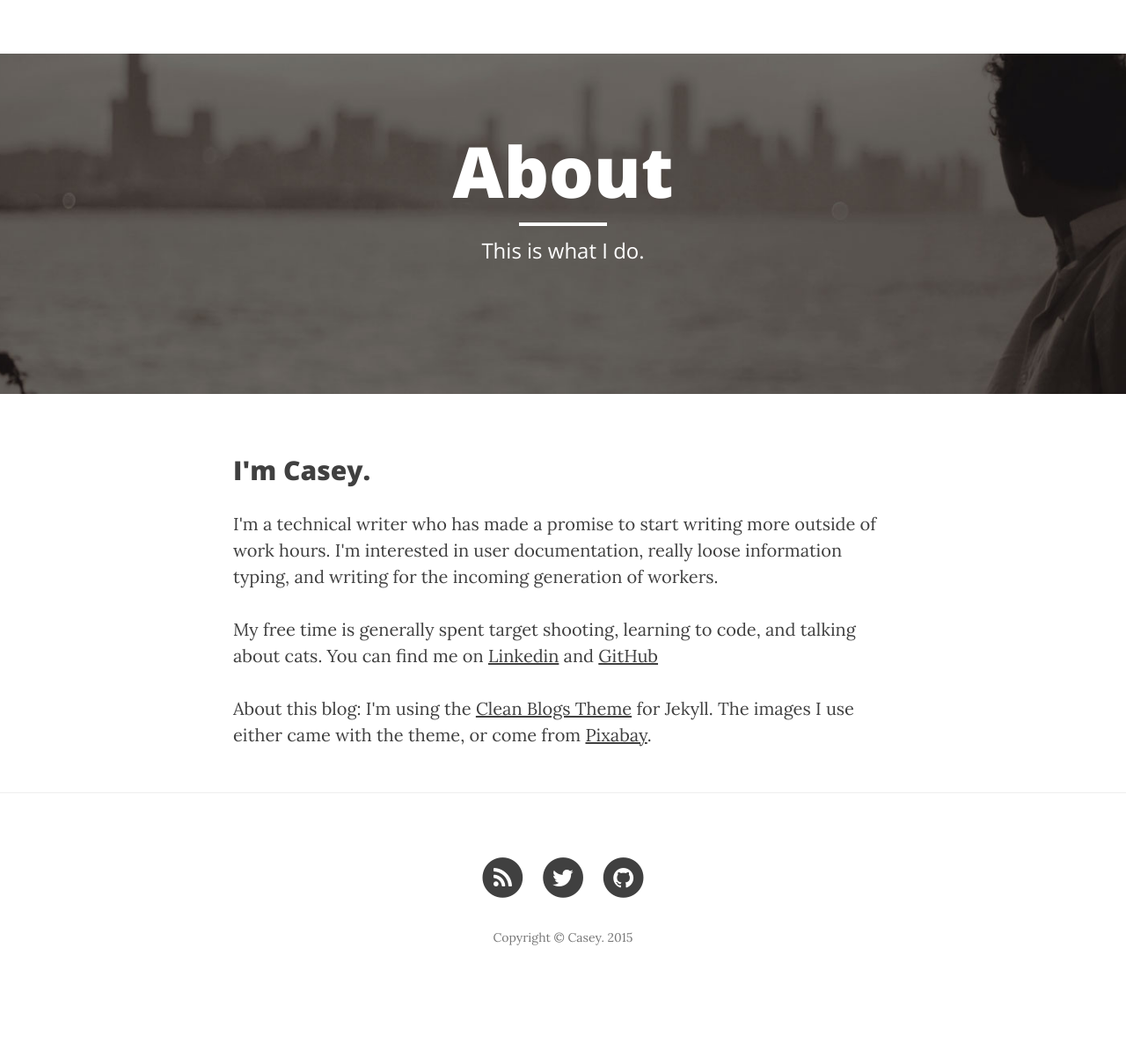
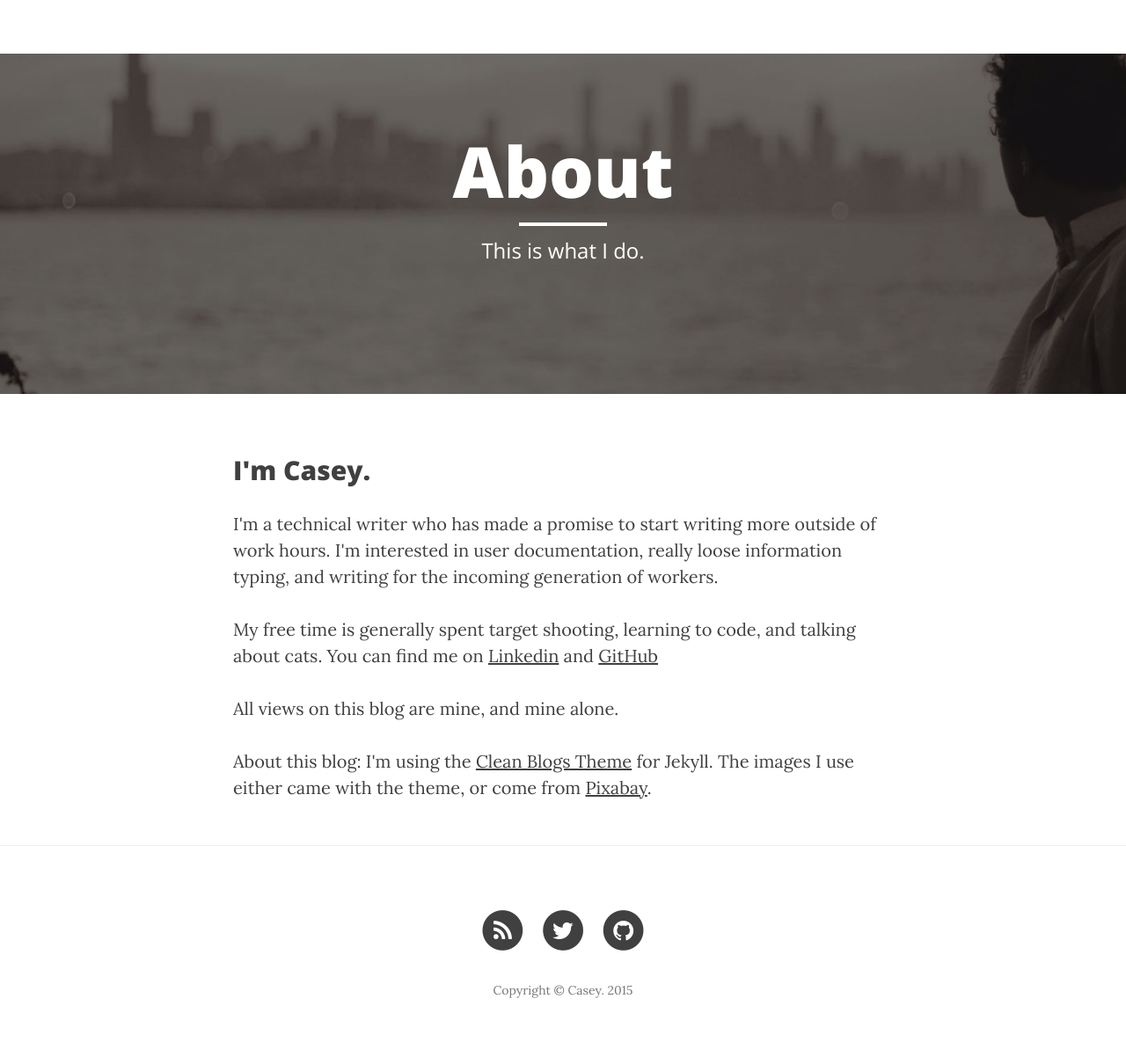
Before and after one commit to humeansacrifice/caseyrfowler, a Jekyll site: the page built from about.html, in a window 1280 px wide. Shown: the whole page at 88% size. Built offline with Jekyll 4.4.1, drawn with Linux system fonts in a browser that asks for light colours; nearby versions of some CDN libraries; before the commit the page ends 1142 px from its top, so only the background shows below that.

Commit message:
added *views are my own* caveat to about

```diff
--- a/about.html
+++ b/about.html
@@ -8,5 +8,5 @@ header-img: "img/about-bg.jpg"
 <p>I'm a technical writer who has made a promise to start writing more outside of work hours. I'm interested in user documentation, really loose information typing, and writing for the incoming generation of workers.</p>
 
 <p>My free time is generally spent target shooting, learning to code, and talking about cats. You can find me on <a href="https://www.linkedin.com/in/caseyrfowler">Linkedin</a> and <a href="https://github.com/humeansacrifice">GitHub</a></p>
-
+<p>All views on this blog are mine, and mine alone.</a>
 <p>About this blog: I'm using the <a href="http://jekyllthemes.org/themes/clean-blog/">Clean Blogs Theme</a> for Jekyll. The images I use either came with the theme, or come from <a href="https://pixabay.com/">Pixabay</a>.
```
